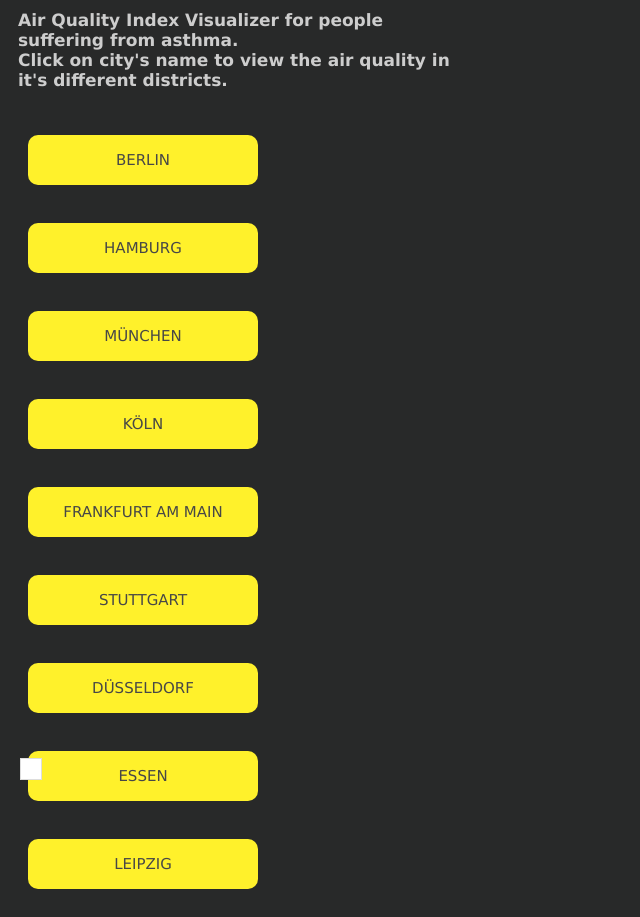
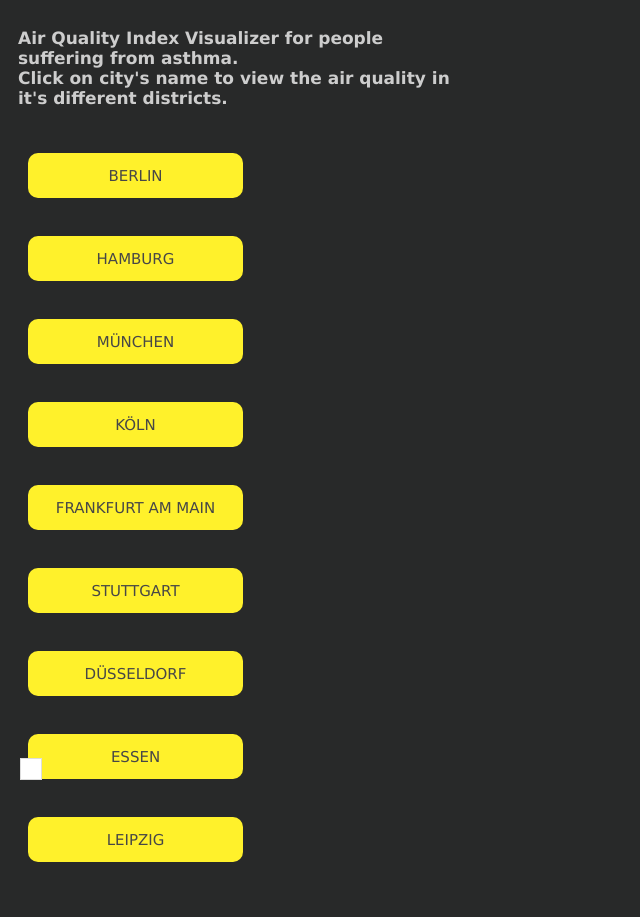
Before and after one commit to thisispaniz/Air-Pollution-Visualization, a FastAPI app: page / in a window 1280 px wide. Shown: the whole page, without its empty margins (0-640 px from the left). After the commit the page ends 862 px from the top, so only its background shows below. Run offline with FastAPI, Linux system fonts and the light colour scheme.

Commit message:
reworked the size of city buttons

```diff
--- a/app/static/styles.css
+++ b/app/static/styles.css
@@ -47,9 +47,9 @@ p {
 }
 
 .city-link {
-    height: 50px;
+    height: 45px;
     background-color: rgb(255, 241, 43);
-    width: 230px;
+    width: 215px;
     margin: 10px;
     font-size: 15px;
     display: flex;
```
